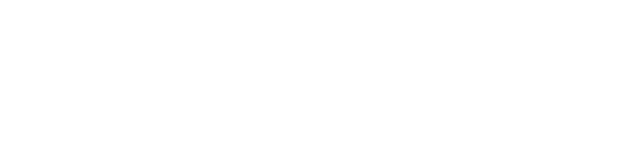
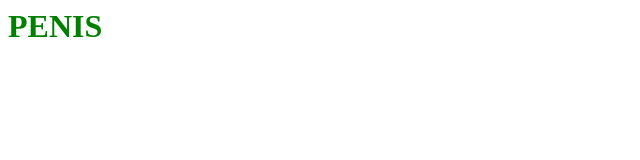
Before and after one commit to Furbi69/website, a plain HTML site: page index.html in a window 1280 px wide. Shown: the whole page, without its empty margins (0-640 px from the left). Drawn offline with Linux system fonts and the light colour scheme.

Commit message:
Update index.html

```diff
--- a/index.html
+++ b/index.html
@@ -3,6 +3,6 @@
     <link rel="stylesheet" href="main.css">
   </head>
   <body>
-
+    <h1>PENIS</h1>
   </body>
 </html>
```
